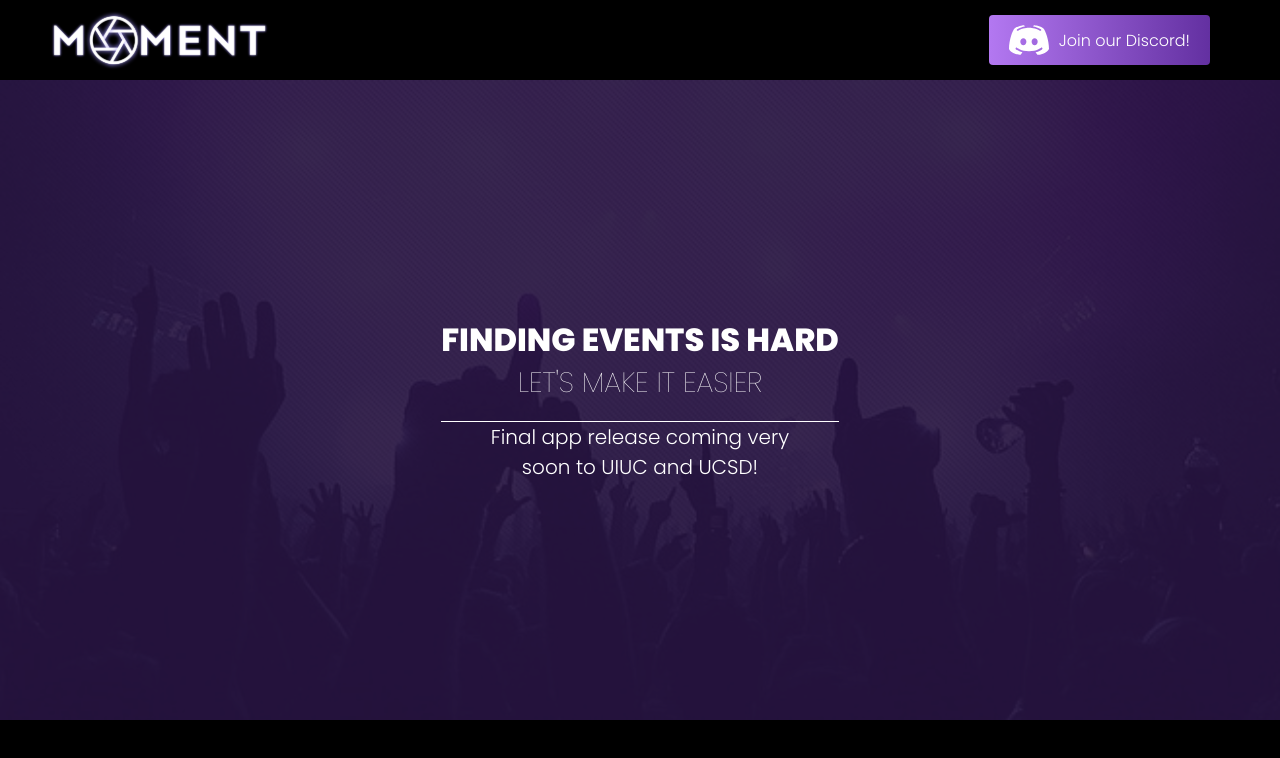
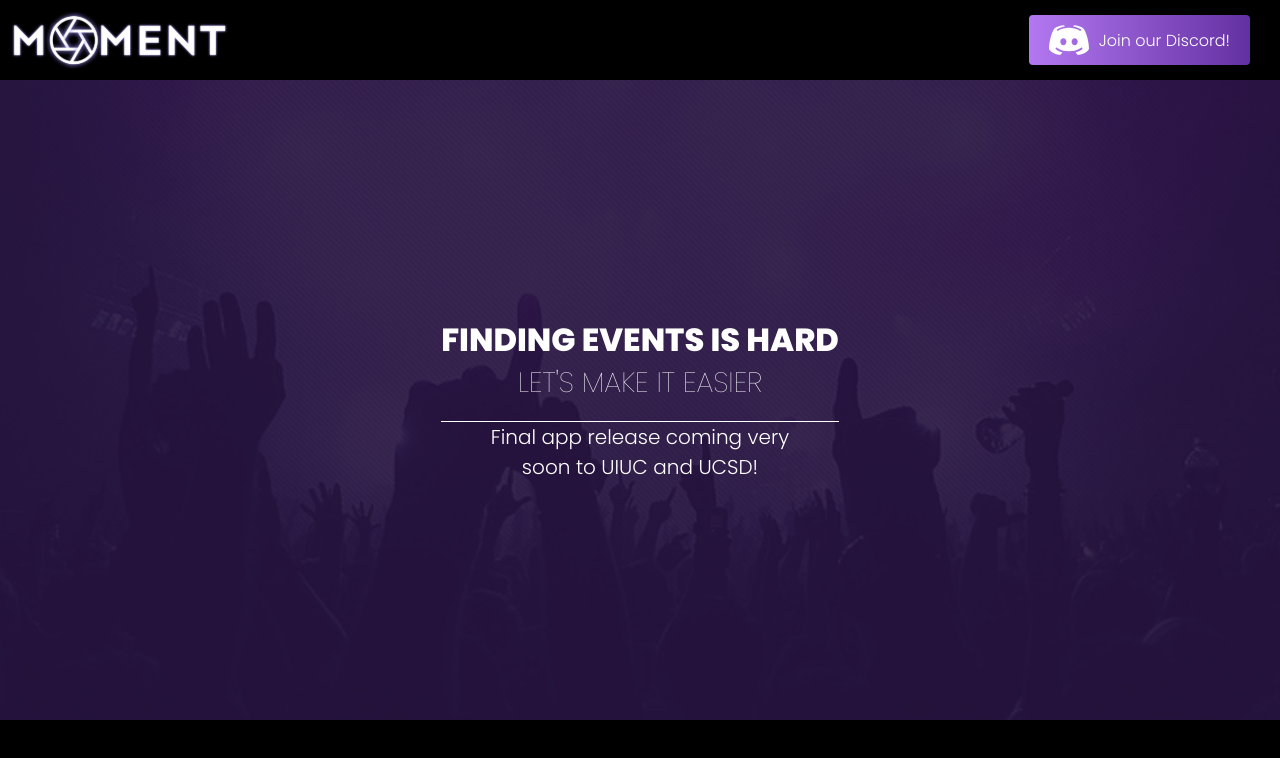
Before and after one commit to MomentEvents/Moment-Website, a React (Create React App) app: page / in a window 1280 px wide. Shown: the top 758 px of the page. Built offline with nearby package versions, Linux system fonts and the light colour scheme.

Commit message:
Adjusted container padding

```diff
--- a/src/components/navbar/Navbar.css
+++ b/src/components/navbar/Navbar.css
@@ -31,7 +31,7 @@
   width: 100%;
   max-width: 1300px;
   margin:  0 auto; /* 0 is top bottom, auto left right*/
-  padding: 0 50px;
+  padding: 10px;
 }
 
 
```
